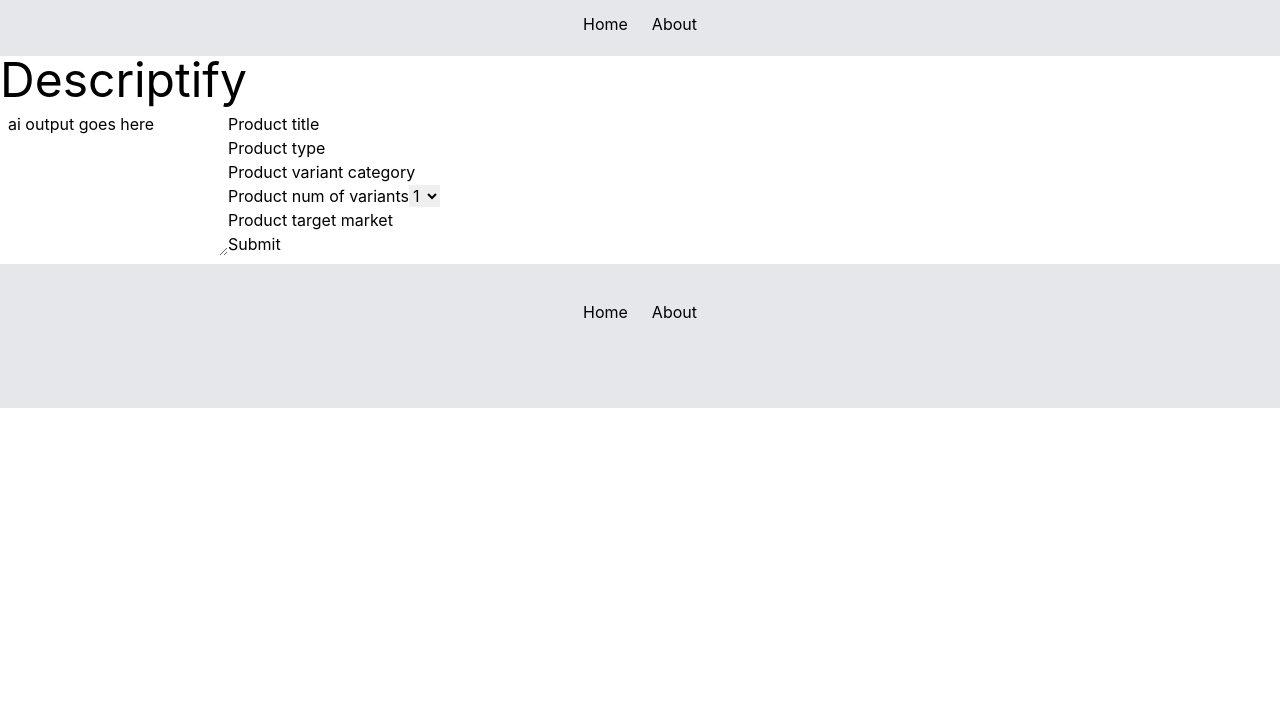
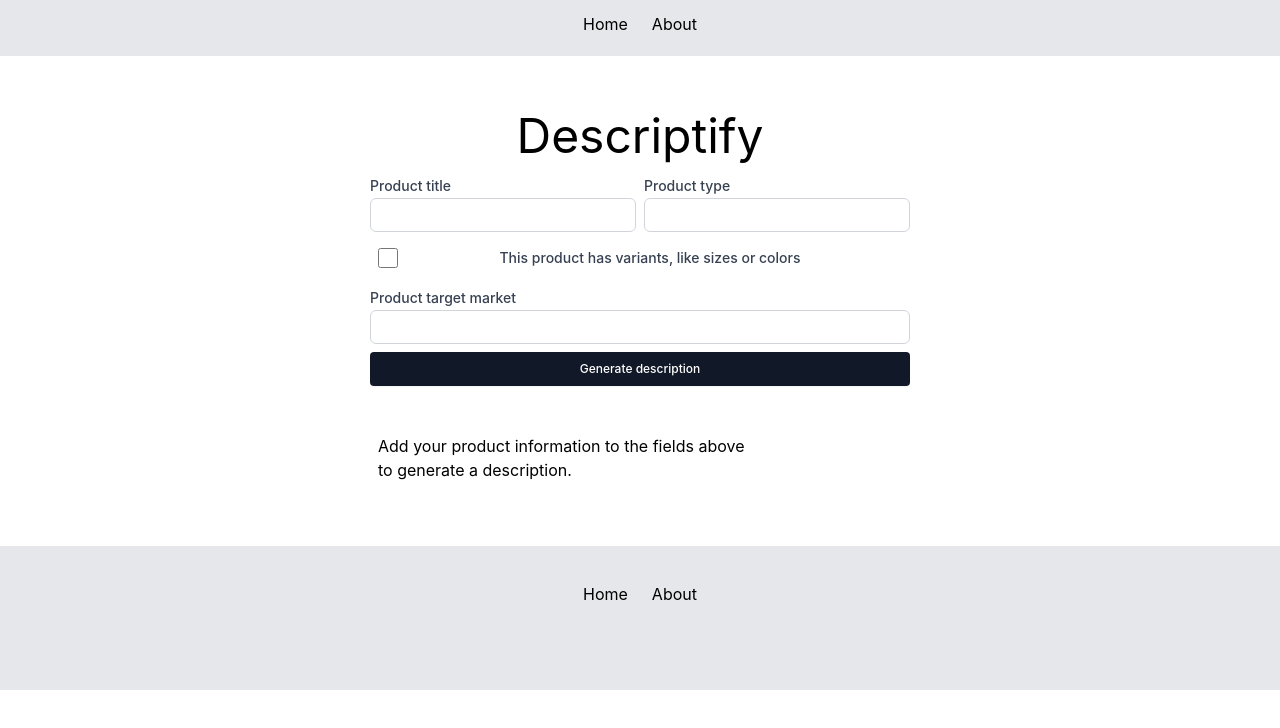
Before and after one commit to sandypockets/descriptify, a Next.js app: page / in a window 1280 px wide. Shown: the top 728 px of the page. Built offline with nearby package versions, Linux system fonts and the light colour scheme.

Commit message:
Connect openai API

```diff
--- a/components/Layout/Layout.jsx
+++ b/components/Layout/Layout.jsx
@@ -5,7 +5,7 @@ export default function Layout({children}) {
   return (
     <>
       <Header />
-      <main>{children}</main>
+      <main className="my-14">{children}</main>
       <Footer />
     </>
   );
--- /dev/null
+++ b/lib/init-middleware.js
@@ -0,0 +1,13 @@
+// Helper method to wait for a middleware to execute before continuing
+// And to throw an error when an error happens in a middleware
+export default function initMiddleware(middleware) {
+  return (req, res) =>
+    new Promise((resolve, reject) => {
+      middleware(req, res, (result) => {
+        if (result instanceof Error) {
+          return reject(result);
+        }
+        return resolve(result);
+      });
+    });
+}
--- a/package.json
+++ b/package.json
@@ -9,7 +9,9 @@
     "lint": "yarn prettier -w ./ && next lint"
   },
   "dependencies": {
+    "cors": "^2.8.5",
     "next": "12.1.6",
+    "openai": "^2.0.5",
     "react": "18.1.0",
     "react-dom": "18.1.0"
   },
--- a/pages/api/hello.js
+++ /dev/null
@@ -1,5 +0,0 @@
-// Next.js API route support: https://nextjs.org/docs/api-routes/introduction
-
-export default function handler(req, res) {
-  res.status(200).json({name: 'John Doe'});
-}
--- /dev/null
+++ b/pages/api/v1/generate.js
@@ -0,0 +1,58 @@
+import Cors from 'cors';
+import {Configuration, OpenAIApi} from 'openai';
+import initMiddleware from '../../../lib/init-middleware';
+
+// Initialize the cors middleware
+const cors = initMiddleware(
+  // You can read more about the available options here:
+  // https://github.com/expressjs/cors#configuration-options
+  Cors({
+    // Only allow requests with GET, POST
+    methods: ['GET', 'POST'],
+  }),
+);
+
+async function generateResponse(req, res) {
+  await cors(req, res);
+
+  const configuration = new Configuration({
+    organization: process.env.OPENAI_ORGANIZATION,
+    apiKey: process.env.OPENAI_API_KEY,
+  });
+  const openai = new OpenAIApi(configuration);
+
+  const engineId = 'text-curie-001';
+  const {
+    productTitle,
+    productType,
+    hasVariants,
+    productAvailVars,
+    productNumOfVars,
+    productTargetMarket,
+    maxCharLength,
+  } = req.body;
+
+  const prompt = `Write a product description for a ${productType}. The product title is "${productTitle}". ${
+    hasVariants &&
+    `The product has ${productNumOfVars} options for ${productAvailVars}.`
+  } The description should be targeted towards ${productTargetMarket}, and the maximum length of the description should be ${maxCharLength} characters or less, rounded to the nearest full sentence.`;
+
+  const response = await openai.createCompletion(engineId, {
+    prompt: prompt,
+    max_tokens: 64,
+    temperature: 0,
+    top_p: 1,
+    frequency_penalty: 0.5,
+    presence_penalty: 1.79,
+    best_of: 4,
+  });
+  res.json(response.data);
+}
+
+export default function handler(req, res) {
+  if (req.method === 'POST') {
+    return generateResponse(req, res);
+  } else {
+    res.json({error: 'Method not allowed'});
+  }
+}
--- a/pages/index.js
+++ b/pages/index.js
@@ -1,25 +1,35 @@
 import Head from 'next/head';
 import Layout from '../components/Layout/Layout';
-import { useState } from 'react';
+import {useState} from 'react';
 
 export default function Home() {
-  const [productTitle, setProductTitle] = useState('Nikee Potato');
-  const [productType, setProductType] = useState('sneaker');
-  const [productAvailVars, setProductAvailVars] = useState('colors');
-  const [productNumOfVars, setProductNumOfVars] = useState(2);
-  const [productTargetMarket, setProductTargetMarket] = useState('young people');
-  const [maxCharLength, setMaxCharLength] = useState(200);
-
+  const [productData, setProductData] = useState({
+    productTitle: '',
+    productType: '',
+    hasVariants: false,
+    productAvailVars: '',
+    productNumOfVars: '',
+    productTargetMarket: '',
+    maxCharLength: 200,
+  });
   const [currentAiDescription, setCurrentAiDescription] = useState(
-    'ai output goes here',
+    'Add your product information to the fields above to generate a description.',
   );
 
   function handleSubmit(e) {
     e.preventDefault();
-    const aiQuery = `Write a product description for a ${productType}. The product title is "${productTitle}". The sneaker is available in ${productNumOfVars} ${productAvailVars}. The maximum length of the description should be ${maxCharLength} characters or less. The description should be targeted to ${productTargetMarket}.`;
-
-    // Debugging
-    console.log('AI Query: ', aiQuery);
+    fetch('/api/v1/generate', {
+      method: 'POST',
+      headers: {
+        'Content-Type': 'application/json',
+      },
+      body: JSON.stringify(productData),
+    })
+      .then((response) => response.json())
+      .then((data) => {
+        setCurrentAiDescription(data?.choices[0]?.text);
+      })
+      .catch((err) => console.log(err));
   }
 
   return (
@@ -33,38 +43,117 @@ export default function Home() {
         <link rel="icon" href="/favicon.ico" />
       </Head>
       <Layout>
-        <h1 className="text-5xl">Descriptify</h1>
-
-        <div className="flex p-2">
-          <textarea value={currentAiDescription}></textarea>
-
+        <h1 className="flex justify-center text-5xl">Descriptify</h1>
+        <section className="flex justify-center">
+          <div className="flex flex-col p-2">
             <form>
-            <fieldset>
-              <legend className="sr-only">Product Information</legend>
-              <div>
-                <label>Product title</label>
+              <fieldset className="flex">
+                <legend className="sr-only">Product basics</legend>
+                <div className="flex flex-col">
+                  <label
+                    htmlFor="title"
+                    className="text-sm font-medium text-gray-700 pt-2 pb-0.5"
+                  >
+                    Product title
+                  </label>
+                  <input
+                    name="title"
+                    id="title"
+                    type="text"
+                    onChange={(e) =>
+                      setProductData({
+                        ...productData,
+                        productTitle: e.target.value,
+                      })
+                    }
+                    className="border border-gray-300 px-2 py-1 rounded-md mr-2"
+                  />
+                </div>
+                <div className="flex flex-col">
+                  <label className="text-sm font-medium text-gray-700 pt-2 pb-0.5">
+                    Product type
+                  </label>
                   <input
                     type="text"
-                  onChange={(e) => setProductTitle(e.target.value)}
+                    onChange={(e) =>
+                      setProductData({
+                        ...productData,
+                        productType: e.target.value,
+                      })
+                    }
+                    className="border border-gray-300 px-2 py-1 rounded-md"
                   />
                 </div>
-              <div>
-                <label>Product type</label>
+              </fieldset>
+
+              <fieldset>
+                <legend className="sr-only">Product variants</legend>
+                <div className="flex flex-row-reverse pt-4 mx-2">
+                  <div className="mx-auto text-sm">
+                    <label
+                      htmlFor="hasVariants"
+                      className="font-medium text-gray-700 pt-2 pb-0.5"
+                    >
+                      This product has variants, like sizes or colors
+                    </label>
+                  </div>
+                  <input
+                    id="hasVariants"
+                    name="hasVariants"
+                    type="checkbox"
+                    className="h-5 w-5 rounded"
+                    onChange={(e) =>
+                      setProductData({
+                        ...productData,
+                        hasVariants: e.target.checked,
+                      })
+                    }
+                  />
+                </div>
+                <div
+                  className={
+                    productData.hasVariants
+                      ? 'animate-grow-in animate-fade-in pt-3'
+                      : 'h-3 opacity-0 invisible'
+                  }
+                >
+                  <div className="flex flex-col">
+                    <label
+                      htmlFor="productAvailVars"
+                      className="text-sm font-medium text-gray-700 pt-2 pb-0.5"
+                    >
+                      Product variant category
+                    </label>
                     <input
                       type="text"
-                  onChange={(e) => setProductType(e.target.value)}
+                      name="productAvailVars"
+                      id="productAvailVars"
+                      onChange={(e) =>
+                        setProductData({
+                          ...productData,
+                          productAvailVars: e.target.value,
+                        })
+                      }
+                      className="border border-gray-300 px-2 py-1 rounded-md"
                     />
                   </div>
-              <div>
-                <label>Product variant category</label>
-                <input
-                  type="text"
-                  onChange={(e) => setProductAvailVars(e.target.value)}
-                />
-              </div>
-              <div>
-                <label>Product num of variants</label>
-                <select onChange={(e) => setProductNumOfVars(e.target.value)}>
+                  <div className="flex flex-col">
+                    <label
+                      htmlFor="productNumOfVars"
+                      className="text-sm font-medium text-gray-700 pt-2 pb-0.5"
+                    >
+                      Product num of variants
+                    </label>
+                    <select
+                      name="productNumOfVars"
+                      className="border border-gray-300 px-2 py-1 rounded-md"
+                      onChange={(e) =>
+                        setProductData({
+                          ...productData,
+                          productNumOfVars: e.target.value,
+                        })
+                      }
+                    >
                       {[...Array(10).keys()].map((i) => {
                         if (i > 0) {
                           return (
@@ -76,17 +165,46 @@ export default function Home() {
                       })}
                     </select>
                   </div>
-              <div>
-                <label>Product target market</label>
+                </div>
+              </fieldset>
+
+              <fieldset>
+                <legend className="sr-only">Product marketing</legend>
+                <div className="flex flex-col">
+                  <label
+                    htmlFor="productTargetMarket"
+                    className="text-sm font-medium text-gray-700 pt-2 pb-0.5"
+                  >
+                    Product target market
+                  </label>
                   <input
+                    name="productTargetMarket"
+                    id="productTargetMarket"
                     type="text"
-                  onChange={(e) => setProductTargetMarket(e.target.value)}
+                    onChange={(e) =>
+                      setProductData({
+                        ...productData,
+                        productTargetMarket: e.target.value,
+                      })
+                    }
+                    className="border border-gray-300 px-2 py-1 rounded-md"
                   />
                 </div>
               </fieldset>
-            <button onClick={(e) => handleSubmit(e)}>Submit</button>
+
+              <div className="mt-2">
+                <button
+                  className="w-full px-3 py-2 text-xs font-medium rounded shadow-sm text-white bg-gray-900 hover:bg-black focus:outline-none focus:ring-2 focus:ring-offset-2 focus:ring-gray-900 border border-transparent"
+                  type="submit"
+                  onClick={(e) => handleSubmit(e)}
+                >
+                  Generate description
+                </button>
+              </div>
             </form>
+            <p className="mt-12 px-2 w-96">{currentAiDescription}</p>
           </div>
+        </section>
       </Layout>
     </div>
   );
```
Also changed, not shown: tailwind.config.js (+17 -1 lines), 2 other files (tests, documents, lock files or other folders). Lines whose indentation alone changed are shown as unchanged.
